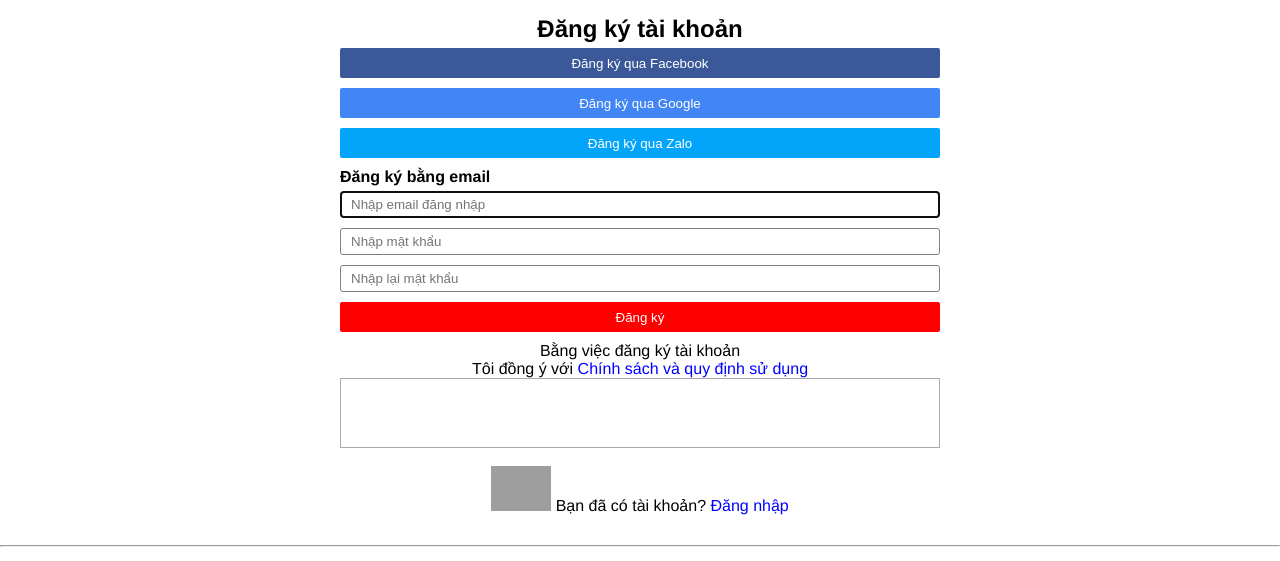
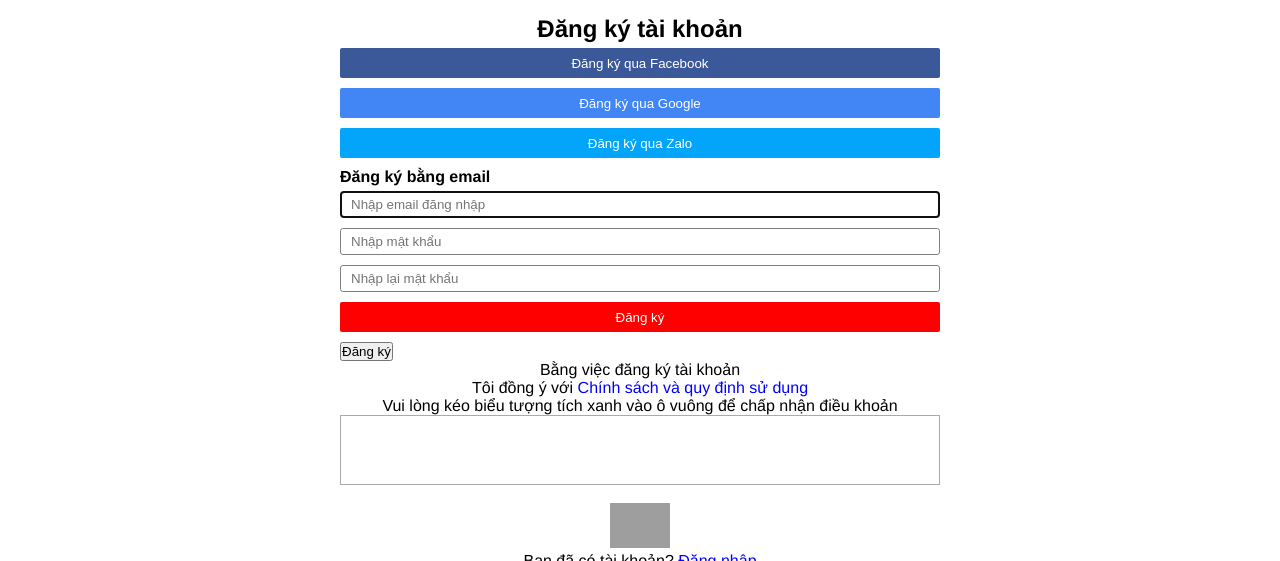
Before and after one commit to tranhoangnhan/DemoTinTuc, a plain HTML site: page dangky.html in a window 1280 px wide. Shown: the part 105-666 px from the top of the page. Drawn offline with nearby package versions, Linux system fonts and the light colour scheme; grey boxes are pictures that could not be loaded.

Commit message:
Nhân
Update menu

```diff
--- a/dangky.html
+++ b/dangky.html
@@ -106,7 +106,7 @@
         </svg>
     </label>
     <ul id="nav-list-mobile">
-        <li><a href="trangchu.html"><i class="trangchu ti-home"></i></a></li>
+        <li><a href="index.html"><i class="trangchu ti-home"></i></a></li>
         <li><a href="gioithieu.html">Giới thiệu</a></li>
         <li><a href="lienhe.html">Liên hệ</a></li>
 
@@ -151,14 +151,20 @@
                         <input type="password" placeholder="Nhập lại mật khẩu">
 
 
-                        <button id="login">Đăng  ký</button>
+                        <button id="login" disabled>Đăng  ký</button>
+                        <button id="login-mobile">Đăng  ký</button>
                         <div class="center-note">
                             <p>Bằng việc đăng ký tài khoản <br/>
                                 Tôi đồng ý với <a href="dieukhoan.html"><span> Chính sách và quy định sử dụng</span></a></p>
-                                <div id="div1" ondrop="drop(event)" ondragover="allowDrop(event)"></div>
+
+                             <div class="check">
+                                <p>
+                                    Vui lòng kéo biểu tượng tích xanh vào ô vuông để chấp nhận điều khoản
+                                 </p>   <div id="div1" ondrop="drop(event)" ondragover="allowDrop(event)"></div>
+
 <br>
 <img id="drag1" src="https://media.istockphoto.com/vectors/profile-verification-check-marks-icons-vector-illustration-vector-id1313547780?k=20&m=1313547780&s=612x612&w=0&h=dpYT_kesPq9p3wHVyXTXdMy71_o-YczCkG0zMrsNfiA=" draggable="true" ondragstart="drag(event)" width="336" height="69">
-                            <a href="dangnhap.html">Bạn đã có tài khoản? <span>Đăng nhập</span></a>
+</div>          <a href="dangnhap.html">Bạn đã có tài khoản? <span>Đăng nhập</span></a>
                         </div>
                     </form>
                    </div>
```
Also changed, not shown: baiviet.html (+1 -1 lines), dieukhoan.html (+1 -1 lines), gioithieu.html (+1 -1 lines), index.html (+1 -1 lines), laptrinh.html (+1 -1 lines), lienhe.html (+2 -2 lines), thuthuat.html (+1 -1 lines), tintuc.html (+1 -1 lines).
